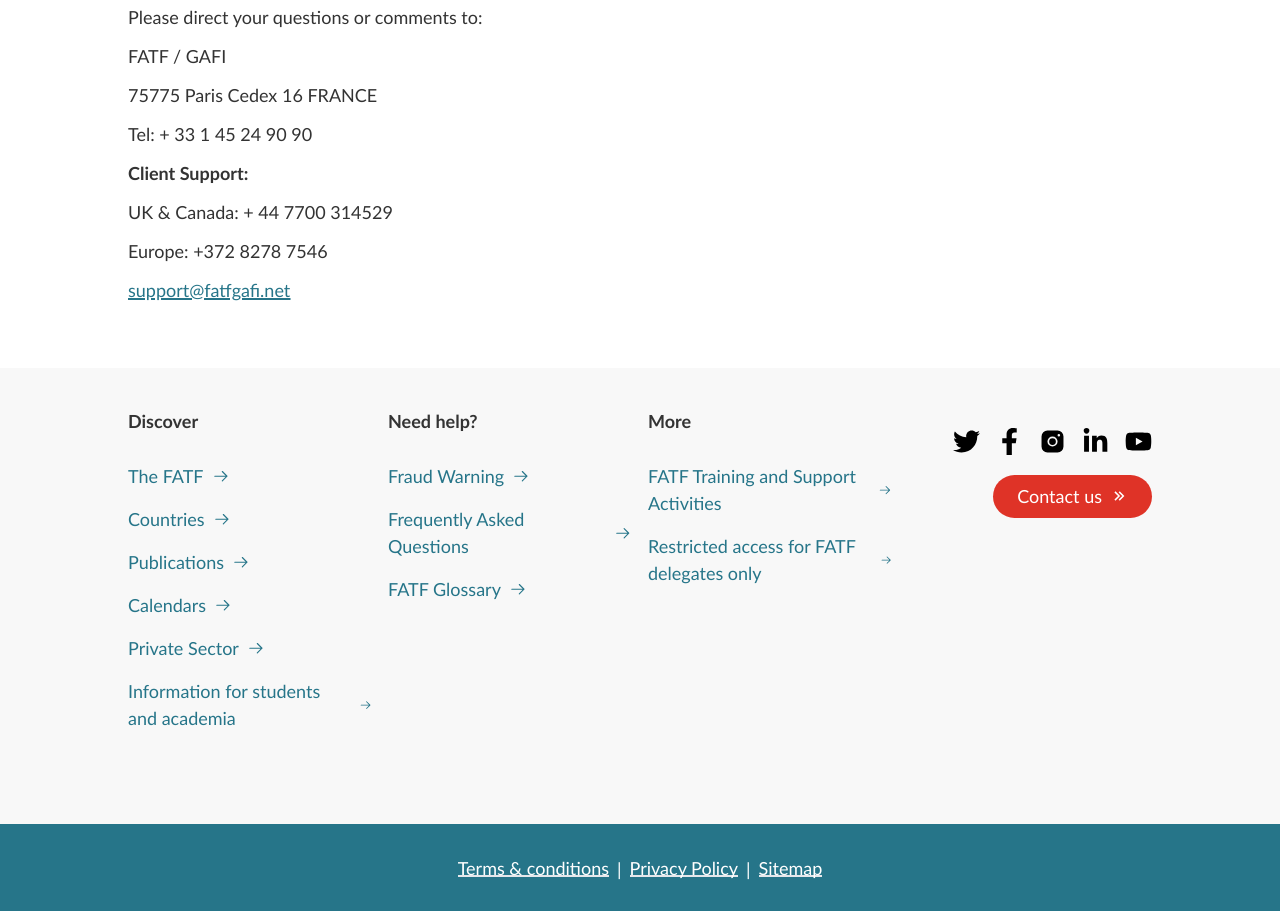
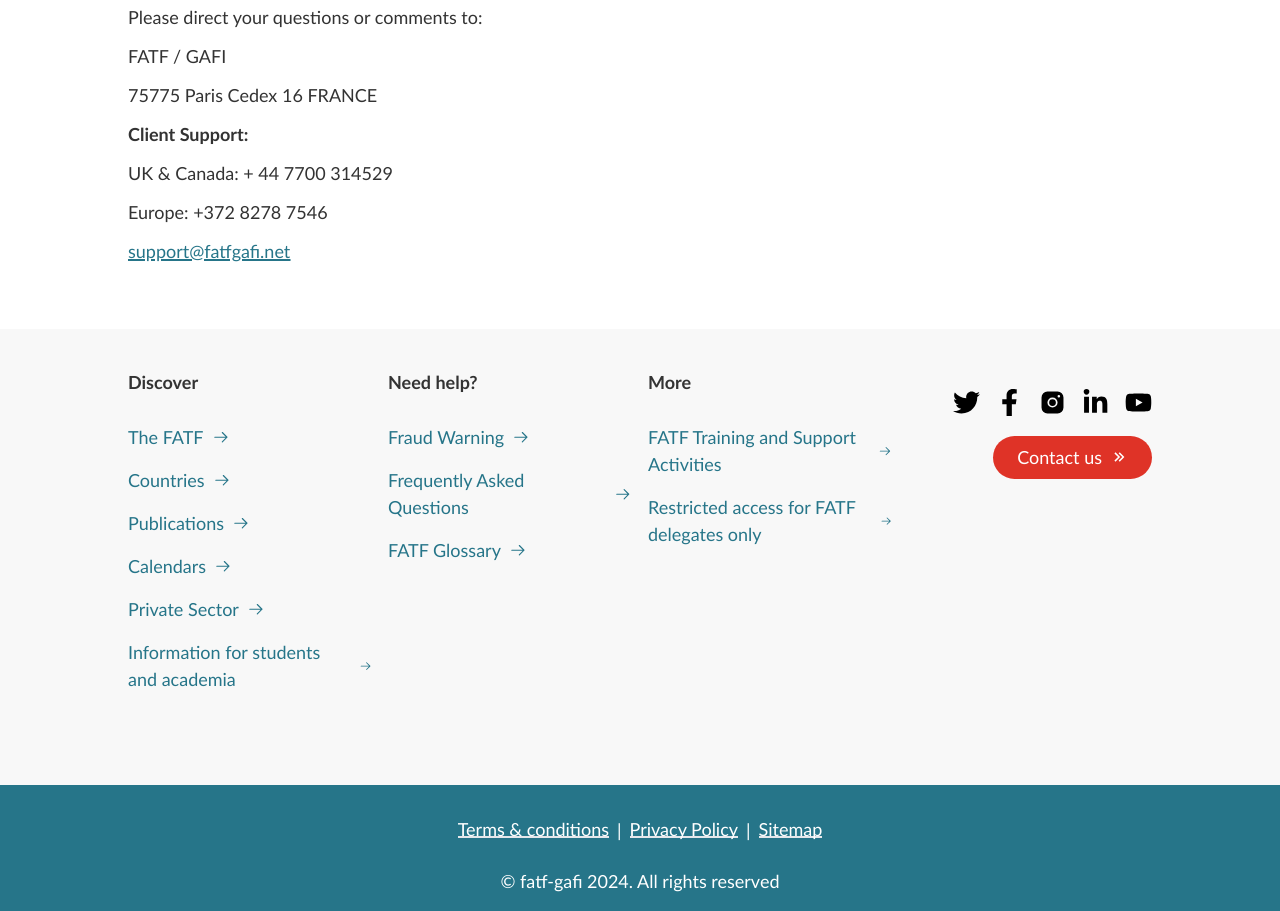
Before and after one commit to AniTatishvili/fatfgafi-vite, a React (Vite) app: page /contact in a window 1280 px wide. Shown: the part 920-1831 px from the top of the page. Built offline with nearby package versions, Linux system fonts and the light colour scheme.

Commit message:
update: delete tel number from contact.

```diff
--- a/src/pages/contact/contact.tsx
+++ b/src/pages/contact/contact.tsx
@@ -39,7 +39,6 @@
             <p>{t("CONTACT_PARAGRAPH3")}</p>
             <p>{t("CONTACT_PARAGRAPH4")}</p>
             <p>75775 Paris Cedex 16 FRANCE</p>
-            <p>Tel: + 33 1 45 24 90 90</p>
             <p className="font-[600]">{t("CONTACT_PARAGRAPH5")}</p>
             <p>UK & Canada: + 44 7700 314529</p>
             <p>Europe: +372 8278 7546</p>
```
